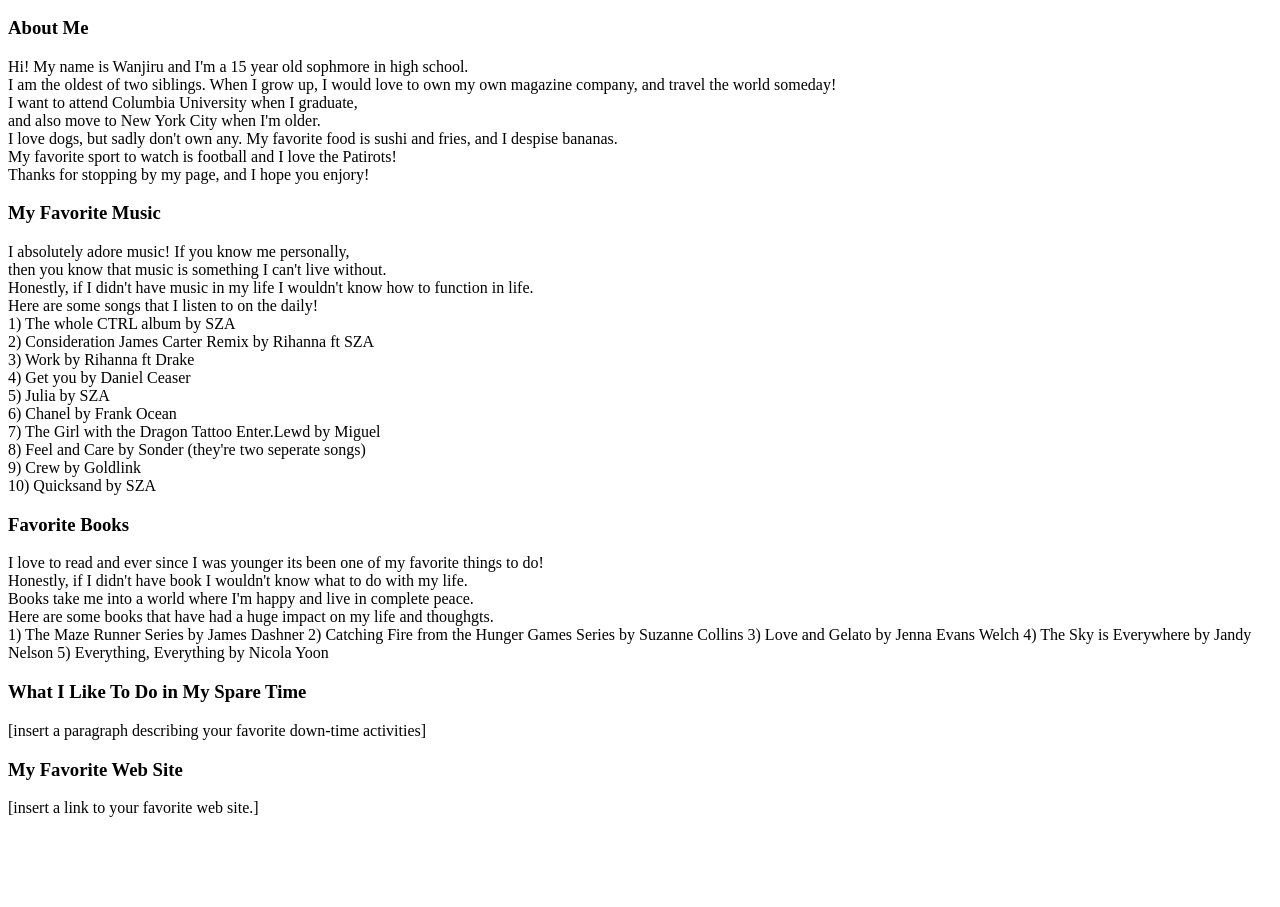
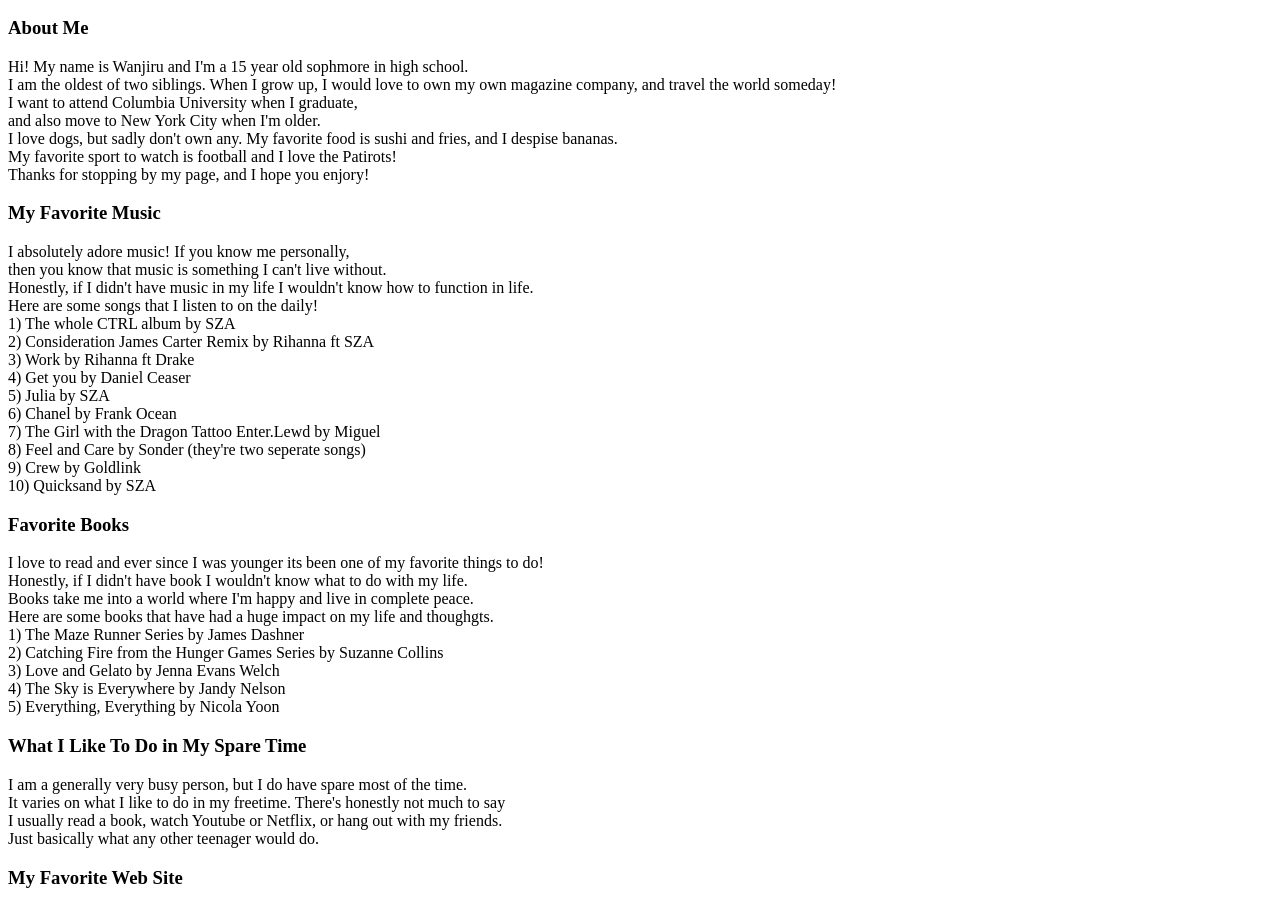
Before and after one commit to wanjirug/wanjirug.github.io, a plain HTML site: page index.html in a window 1280 px wide. Shown: the part 110-1017 px from the top of the page. Before the commit the page ends 935 px from the top, so only its background shows below. Drawn offline with Linux system fonts and the light colour scheme.

Commit message:
added on to the other changes

```diff
--- a/index.html
+++ b/index.html
@@ -32,22 +32,25 @@ Here are some songs that I listen to on the daily!<br>
 10) Quicksand by SZA<br>
 
 
-<h3>Favorite Books </h3>
+<h3>Favorite Books</h3>
 I love to read and ever since I was younger its been one of my favorite things to do!<br>
 Honestly, if I didn't have book I wouldn't know what to do with my life.<br>
 Books take me into a world where I'm happy and live in complete peace.<br>
 Here are some books that have had a huge impact on my life and thoughgts.<br>
 
-1) The Maze Runner Series by James Dashner
-2) Catching Fire from the Hunger Games Series by Suzanne Collins
-3) Love and Gelato by Jenna Evans Welch
-4) The Sky is Everywhere by Jandy Nelson
-5) Everything, Everything by Nicola Yoon
+1) The Maze Runner Series by James Dashner<br>
+2) Catching Fire from the Hunger Games Series by Suzanne Collins<br>
+3) Love and Gelato by Jenna Evans Welch<br>
+4) The Sky is Everywhere by Jandy Nelson<br>
+5) Everything, Everything by Nicola Yoon<br>
 
   <h3>What I Like To Do in My Spare Time</h3>
-  [insert a paragraph describing your favorite down-time activities]
+ <p> I am a generally very busy person, but I do have spare most of the time.<br>
+     It varies on what I like to do in my freetime. There's honestly not much to say<br>
+	 I usually read a book, watch Youtube or Netflix, or hang out with my friends.<br>
+	 Just basically what any other teenager would do. </p>
 
  <h3>My Favorite Web Site </h3>
- [insert a link to your favorite web site.]
+	  <a hreft="https://www.barnesandnoble.com/"</a>
 </body>
 </html>
```
